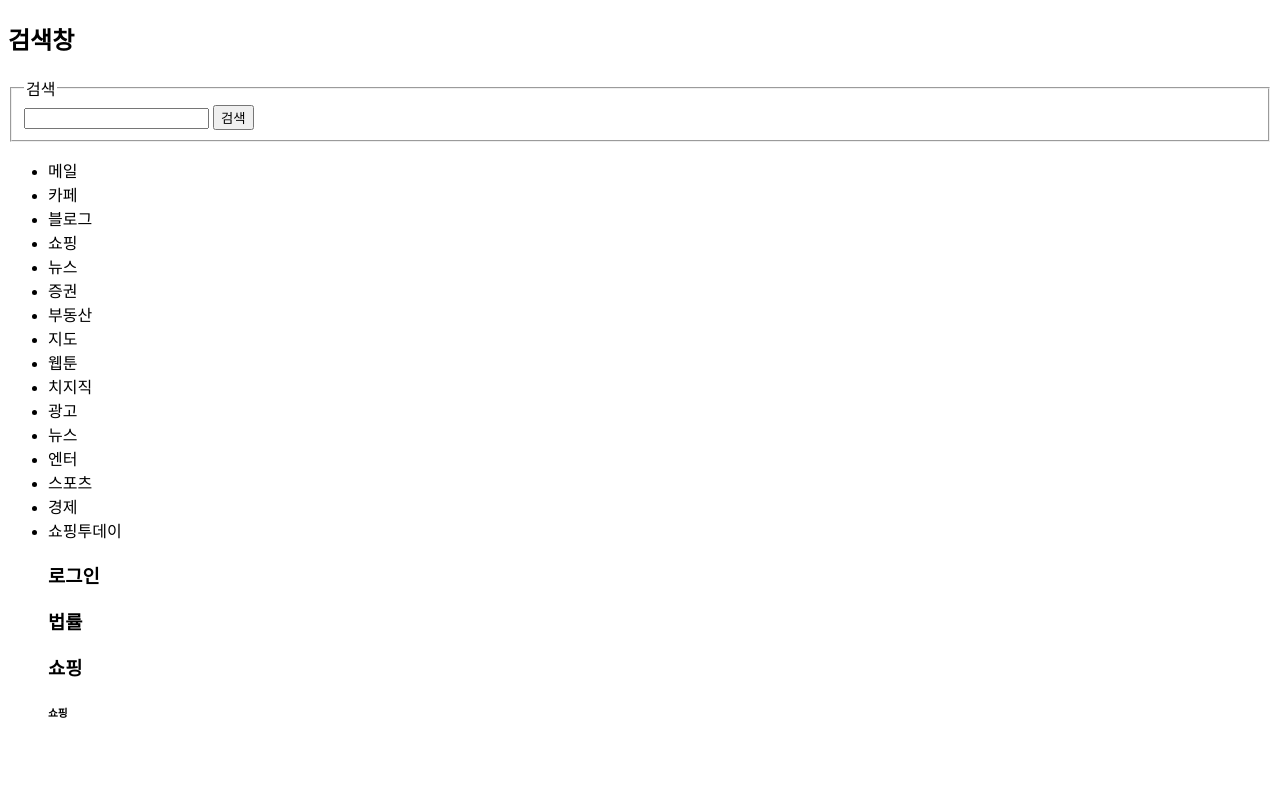
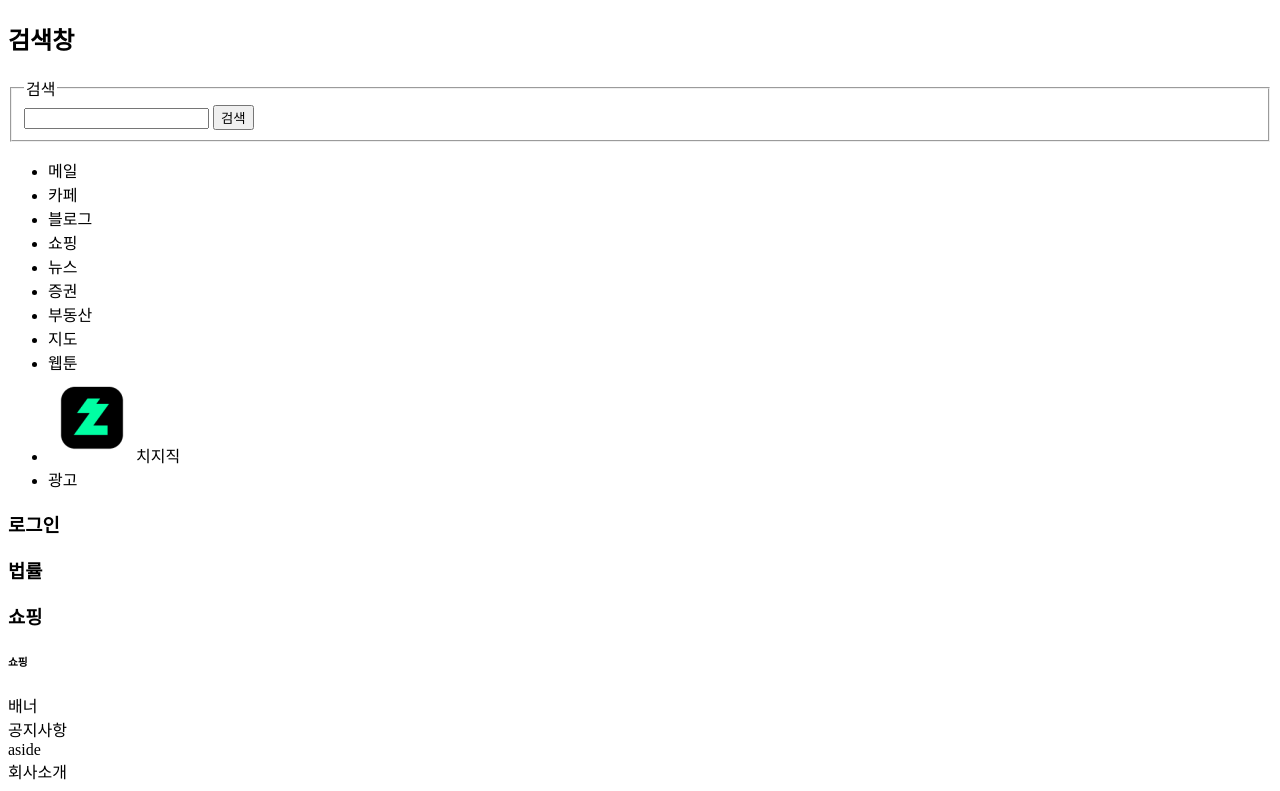
Before and after one commit to HyunBeomJoo/naver-clone, a plain HTML site: page naver.html in a window 1280 px wide. Shown: the part 68-859 px from the top of the page. Before the commit the page ends 812 px from the top, so only its background shows below. Drawn offline with Linux system fonts and the light colour scheme.

Commit message:
레이아웃 나누기

```diff
--- a/naver.html
+++ b/naver.html
@@ -11,6 +11,7 @@
     />
   </head>
   <body>
+    <div>
       <h1><a href="https://www.naver.com">네이버</a></h1>
       <h2>검색창</h2>
       <fieldset>
@@ -18,6 +19,8 @@
         <input type="text" />
         <button>검색</button>
       </fieldset>
+    </div>
+    <div>
       <ul>
         <li>메일</li>
         <li>카페</li>
@@ -28,16 +31,29 @@
         <li>부동산</li>
         <li>지도</li>
         <li>웹툰</li>
-      <li>치지직</li>
+        <li>
+          <img src="./asset/img/치지직.png" alt="치지직 아이콘" />치지직
+        </li>
         <li>광고</li>
-      <li>뉴스</li>
-      <li>엔터</li>
-      <li>스포츠</li>
-      <li>경제</li>
-      <li>쇼핑투데이</li>
+      </ul>
+    </div>
+    <div>
       <h3>로그인</h3>
       <h3>법률</h3>
       <h3>쇼핑</h3>
       <h6>쇼핑</h6>
+    </div>
+    <div>
+        배너
+    </div>
+    <div>
+        공지사항
+    </div>
+    <div>
+        aside
+    </div>
+    <div>
+        회사소개
+    </div>
   </body>
 </html>
```
Lines whose indentation alone changed are shown as unchanged.
